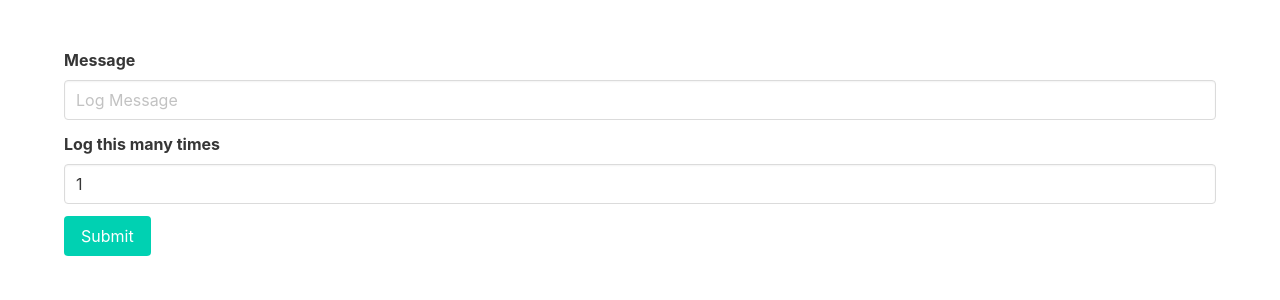
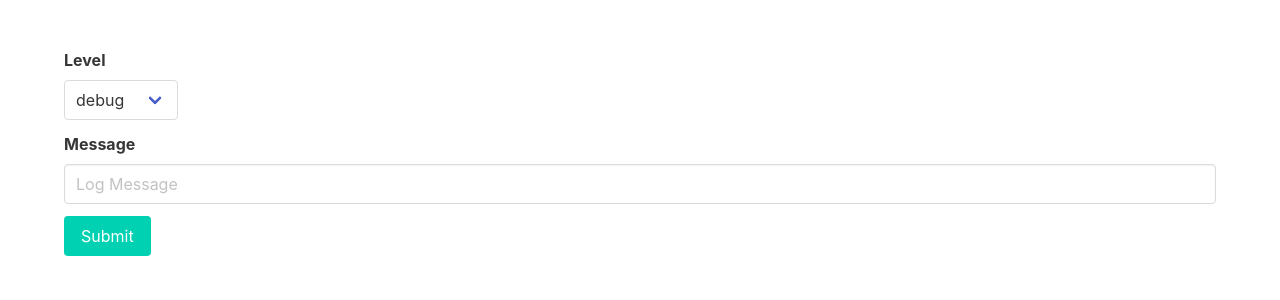
Before and after one commit to menglewis/hello_shiny, a Flask app: page / in a window 1280 px wide. Shown: the top 300 px of the page. Run offline with Flask 2, Linux system fonts and the light colour scheme; some libraries are stand-ins or nearby versions.

Commit message:
level based logging

```diff
--- a/app.py
+++ b/app.py
@@ -2,7 +2,30 @@ import logging
 import sys
 from flask import Flask, render_template, request, jsonify
 
-logging.basicConfig(stream=sys.stdout)
+
+class LevelFilter(logging.Filter):
+    def __init__(self, *args):
+        self.levels = args
+
+    def filter(self, record):
+        return record.levelno in self.levels
+
+
+h1 = logging.StreamHandler(sys.stdout)
+f1 = LevelFilter(logging.DEBUG, logging.INFO, logging.WARNING)
+h1.addFilter(f1)
+
+h2 = logging.StreamHandler(sys.stderr)
+f2 = LevelFilter(logging.ERROR, logging.CRITICAL)
+h2.addFilter(f2)
+
+rootLogger = logging.getLogger()
+rootLogger.addHandler(h1)
+rootLogger.addHandler(h2)
+
+logger = logging.getLogger('test')
+logger.setLevel(logging.DEBUG)
+
 app = Flask(__name__)
 
 @app.route('/', methods=['GET'])
@@ -13,12 +36,11 @@ def index():
 def log():
     data = request.get_json()
     message = data['message']
-    times = data['times']
-    for i in range(0, int(times)):
-        log_message = message + ' ' + str(i)
-        logging.error(log_message)
+    level = data['level']
 
-    return jsonify({'status': 200})
+    getattr(logger, level)(message)
+
+    return jsonify({'message': 'Logged message successfully'})
 
 if __name__ == "__main__":
     app.run(host='0.0.0.0', port=3838)
--- a/templates/index.html
+++ b/templates/index.html
@@ -10,15 +10,22 @@
         <section class="section">
             <div id="app" class="container">
                 <div class="field">
+                    <label class="label">Level</label>
+                    <div class="select">
+                        <select v-model="level">
+                            <option>debug</option>
+                            <option>info</option>
+                            <option>warning</option>
+                            <option>error</option>
+                            <option>critical</option>
+                        </select>
+                    </div>
+                </div>
+
+                <div class="field">
                     <label class="label">Message</label>
                     <div class="control">
                         <input class="input" type="text" placeholder="Log Message" v-model="message">
-                    </div>
-                </div>
-                <div class="field">
-                    <label class="label">Log this many times</label>
-                    <div class="control">
-                        <input class="input" type="number" v-model="times">
                     </div>
                 </div>
 
@@ -32,17 +39,16 @@
                 el: '#app',
                 data: {
                     message: '',
-                    times: 1,
+                    level: 'debug',
                     serverMessage: ''
                 },
                 methods: {
                     logMessages: function() {
-                        console.log(this.message, this.times);
                         fetch('/log', {
                             method: 'POST',
                             body: JSON.stringify({
                                 message: this.message,
-                                times: this.times
+                                level: this.level
                             }),
                             headers: new Headers({
                                 'Content-Type': 'application/json'
```
